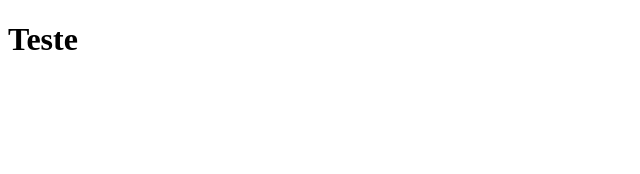
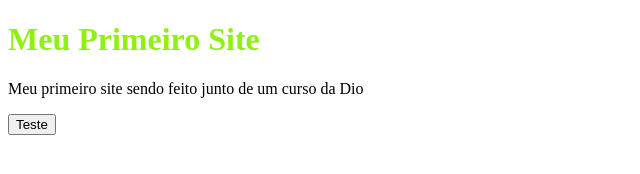
Before and after one commit to Lucas-Ramires/Pokedex, a plain HTML site: page index.html in a window 1280 px wide. Shown: the whole page, without its empty margins (0-640 px from the left). Drawn offline with Linux system fonts and the light colour scheme.

Commit message:
Adicionei css e js

```diff
--- a/index.html
+++ b/index.html
@@ -3,9 +3,15 @@
 <head>
     <meta charset="UTF-8">
     <meta name="viewport" content="width=device-width, initial-scale=1.0">
+    <link rel="stylesheet" href="style.css">
     <title>Pokedex</title>
 </head>
 <body>
-    <h1>Teste</h1>
+    <h1>Meu Primeiro Site</h1>
+
+    <p>Meu primeiro site sendo feito junto de um curso da Dio</p>
+
+    <button id="btnTeste" type="button"> Teste </button>
+<script src="script.js"></script>
 </body>
 </html>
--- /dev/null
+++ b/script.js
@@ -0,0 +1,4 @@
+const btnTeste = document.getElementById("btnTeste");
+btnTeste.addEventListener("click", function(){
+    console.log('Clicou no botão!')
+});
--- /dev/null
+++ b/style.css
@@ -0,0 +1,3 @@
+h1{
+    color: rgb(143, 241, 15);
+}
```
